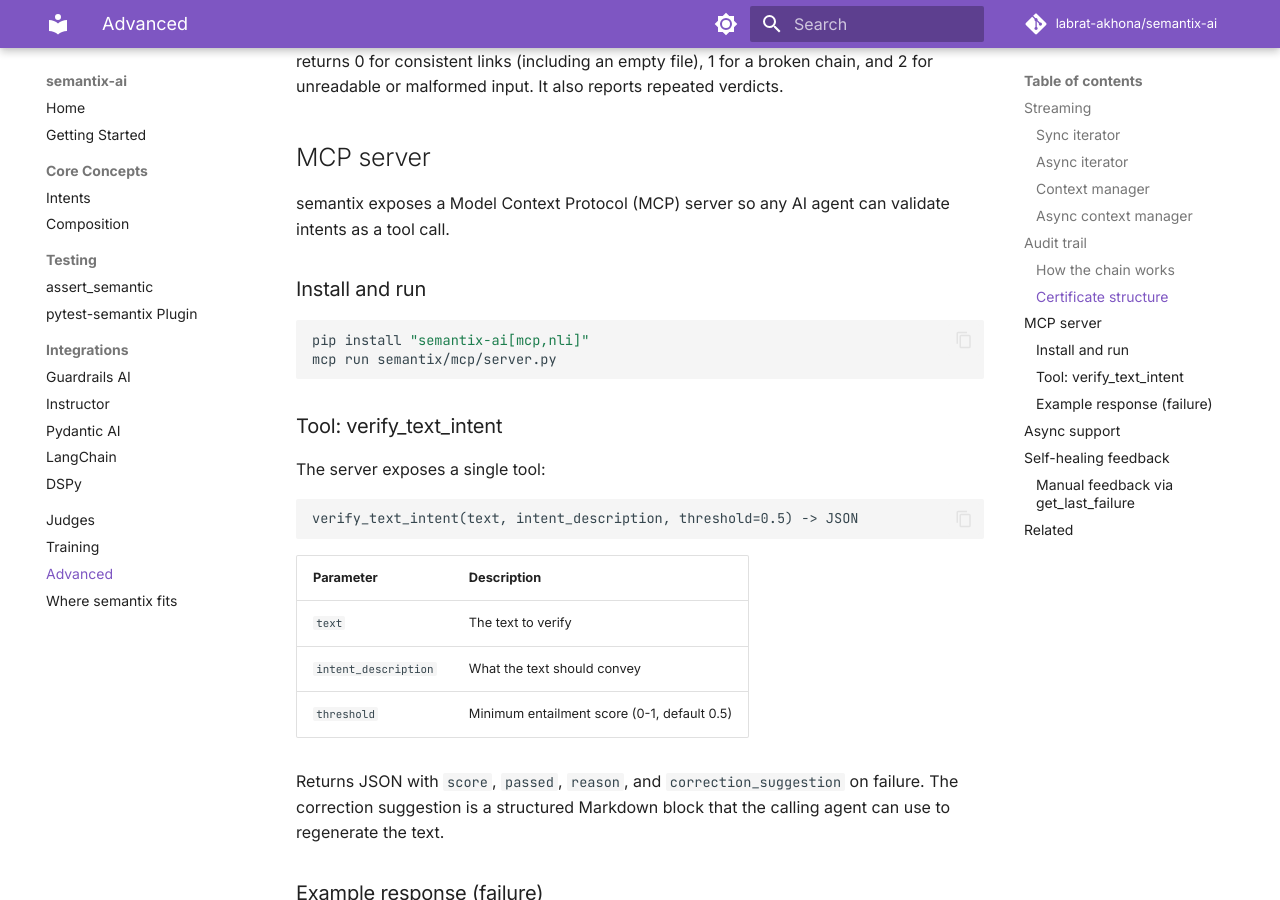
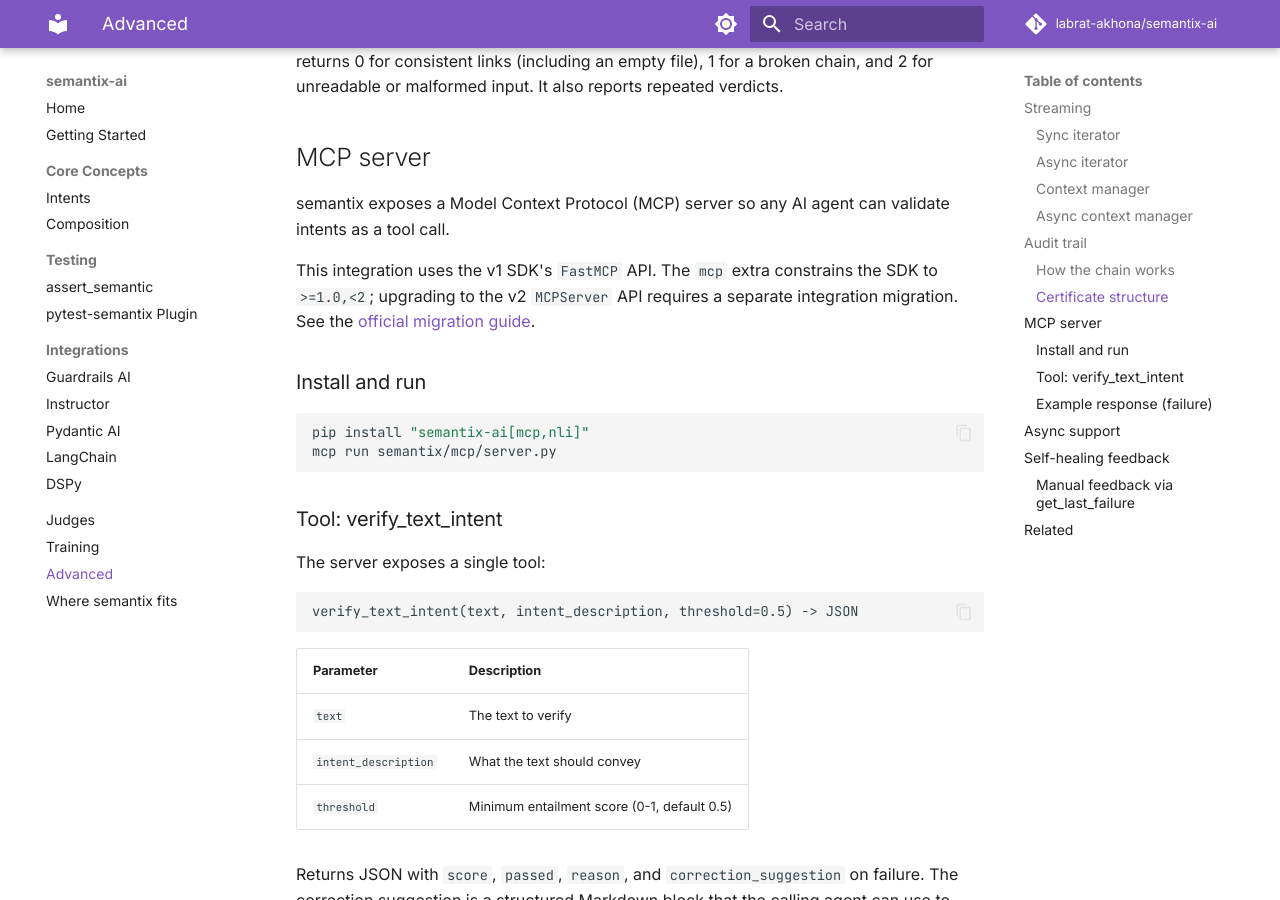
Before and after one commit to labrat-akhona/semantix-ai, an MkDocs documentation site: the page built from docs/advanced.md, in a window 1280 px wide and 900 px high, scrolled down 2738 px. Built offline with MkDocs 1.6.1 and Material for MkDocs 9.7.7, drawn with Linux system fonts in a browser that asks for light colours; comment, search, counter and statistics services are not loaded.

Commit message:
fix(ci): constrain MCP API and stabilize Python checks

````diff
--- a/docs/advanced.md
+++ b/docs/advanced.md
@@ -130,6 +130,10 @@
 
 semantix exposes a Model Context Protocol (MCP) server so any AI agent can validate intents as a tool call.
 
+This integration uses the v1 SDK's `FastMCP` API. The `mcp` extra constrains the SDK
+to `>=1.0,<2`; upgrading to the v2 `MCPServer` API requires a separate integration
+migration. See the [official migration guide](https://py.sdk.modelcontextprotocol.io/v2/migration/#fastmcp-renamed-to-mcpserver).
+
 ### Install and run
 
 ```bash
````
Also changed, not shown: CHANGELOG.md (+3 -0 lines), pyproject.toml (+7 -3 lines), reports/2026-09-15-project-review.md (+9 -0 lines), 1 other file.
